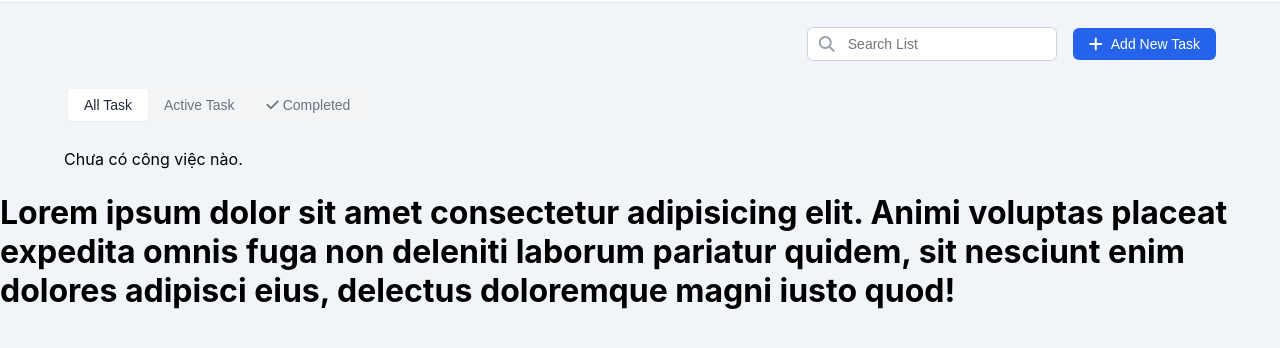
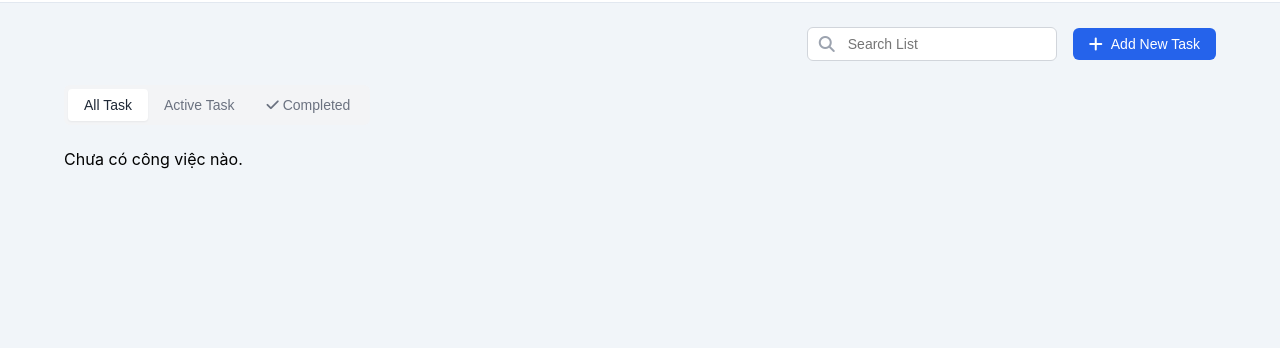
Before and after one commit to ManhThang203/f8-zoom-day-31, a website: page index.html in a window 1280 px wide. Shown: the part 70-418 px from the top of the page. Drawn offline with Linux system fonts and the light colour scheme; no server answers.

Commit message:
delete h1

```diff
--- a/index.html
+++ b/index.html
@@ -150,7 +150,6 @@
   <div class="modal-delete">
 
   </div>
-  <h1>Lorem ipsum dolor sit amet consectetur adipisicing elit. Animi voluptas placeat expedita omnis fuga non deleniti laborum pariatur quidem, sit nesciunt enim dolores adipisci eius, delectus doloremque magni iusto quod!</h1>
   <!-- Main Script -->
   <script src="./js/main.js"></script>
 </body>
```
